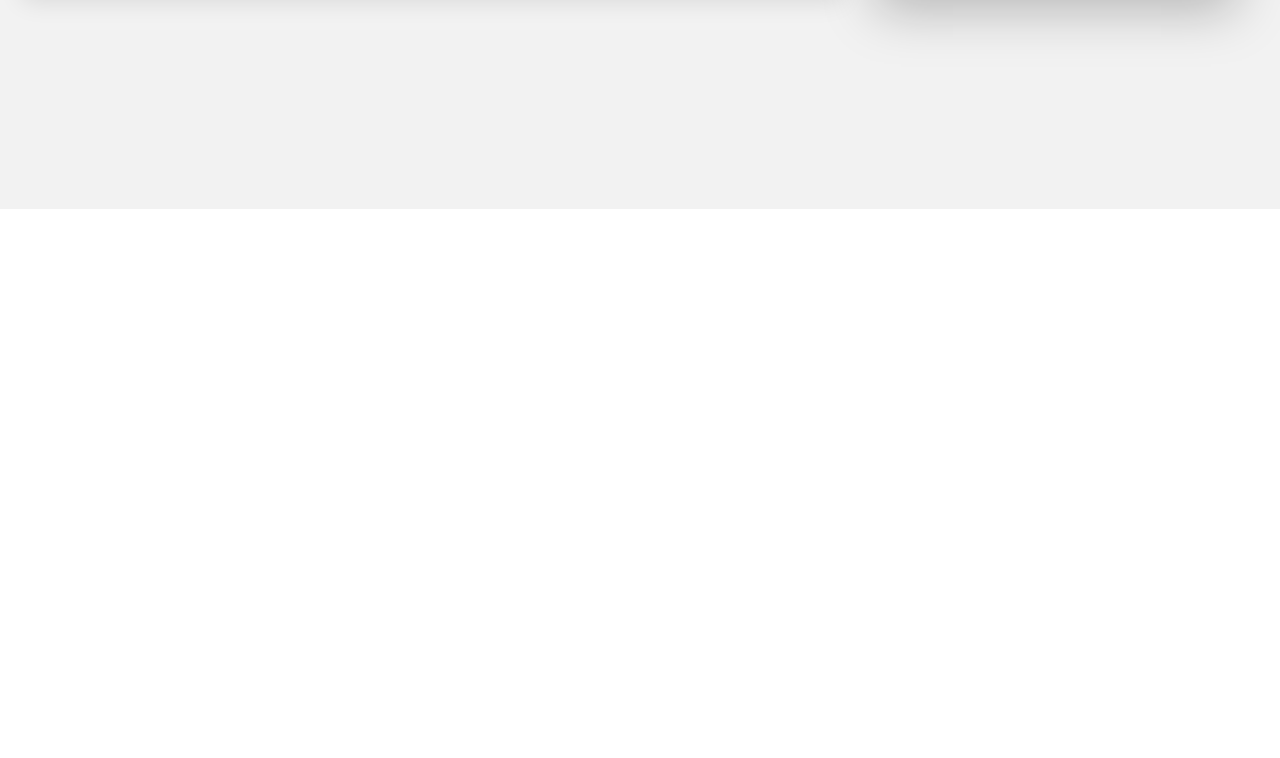
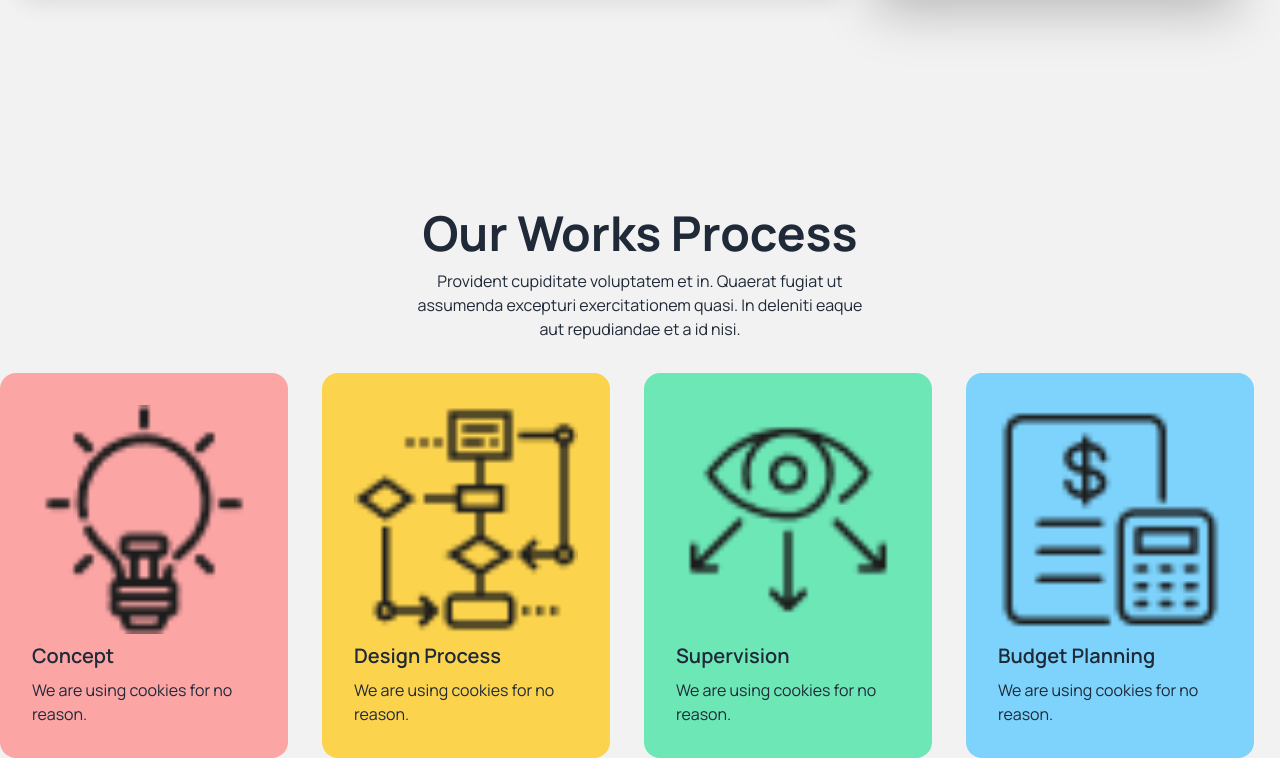
Before and after one commit to MORSHED-ALAM-s/rinterio, a plain HTML site: page index.html in a window 1280 px wide. Shown: the part 1481-2239 px from the top of the page. Before the commit the page ends 1690 px from the top, so only its background shows below. Drawn offline with nearby package versions, Linux system fonts and the light colour scheme.

Commit message:
our works process added

```diff
--- a/index.html
+++ b/index.html
@@ -32,8 +32,8 @@
 </head>
 <body class="manrope-font">
     <header class="bg-gradient-to-b from-slate-100 to-white mb-16">
-        <div class="">
-          <div class="navbar md:container md:mx-auto">
+        <div class="md:container md:mx-auto">
+          <div class="navbar">
             <div class="navbar-start max-sm:ml-4">
               <i class="bg-cucolor h-6 w-6 p-1 rounded-full fa-sharp fa-solid fa-arrow-right -rotate-45"></i>
               <a class="btn btn-ghost text-2xl font-bold">Rinterio</a>
@@ -91,8 +91,8 @@
         </section>
     </header>
     <!-- main -->
-     <main class="md:container mx-auto">
-        <section>
+     <main class="bg-base-200">
+        <section class="md:container mx-auto">
           <div class="hero bg-base-200 min-h-screen">
             <div class="hero-content flex-col lg:flex-row max-sm:w-5/6">
             <div class="max-sm:text-center">
@@ -136,6 +136,58 @@
             </div>
           </div>
         </section>
+        <section class="md:container md:mx-auto">
+          <div class="hero bg-base-200 min-h-40">
+            <div class="text-center">
+              <div class="max-w-md max-sm:w-72">
+                <h1 class="text-5xl font-bold">Our Works Process</h1>
+                <p class="py-3 mb-5 max-sm:text-center">
+                  Provident cupiditate voluptatem et in. Quaerat fugiat ut assumenda excepturi exercitationem
+                  quasi. In deleniti eaque aut repudiandae et a id nisi.
+                </p>
+              </div>
+            </div>
+          </div>
+          <!-- grid section -->
+          <div class="grid max-sm:grid-cols-1 max-sm:px-3 grid-cols-4 gap-2 justify-center items-center">
+            <div>
+              <div class="card max-sm:mx-auto bg-red-300 w-72">
+                <div class="card-body">
+                  <img src="./assets/concept.png" alt="">
+                  <h2 class="card-title">Concept</h2>
+                  <p>We are using cookies for no reason.</p>
+                </div>
+              </div>
+            </div>
+            <div>
+              <div class="card max-sm:mx-auto bg-amber-300 w-72">
+                <div class="card-body">
+                  <img src="./assets/flow-chart.png" alt="">
+                  <h2 class="card-title">Design Process</h2>
+                  <p>We are using cookies for no reason.</p>
+                </div>
+              </div>
+            </div>
+            <div>
+              <div class="card max-sm:mx-auto bg-emerald-300 w-72">
+                <div class="card-body">
+                  <img src="./assets/vision.png" alt="">
+                  <h2 class="card-title">Supervision</h2>
+                  <p>We are using cookies for no reason.</p>
+                </div>
+              </div>
+            </div>
+            <div>
+              <div class="card max-sm:mx-auto bg-sky-300 w-72">
+                <div class="card-body">
+                  <img src="./assets/budget-planning.png" alt="">
+                  <h2 class="card-title">Budget Planning</h2>
+                  <p>We are using cookies for no reason.</p>
+                </div>
+              </div>
+            </div>
+          </div>
+        </section>
      </main>
      <!-- footer -->
       <footer></footer>
```
